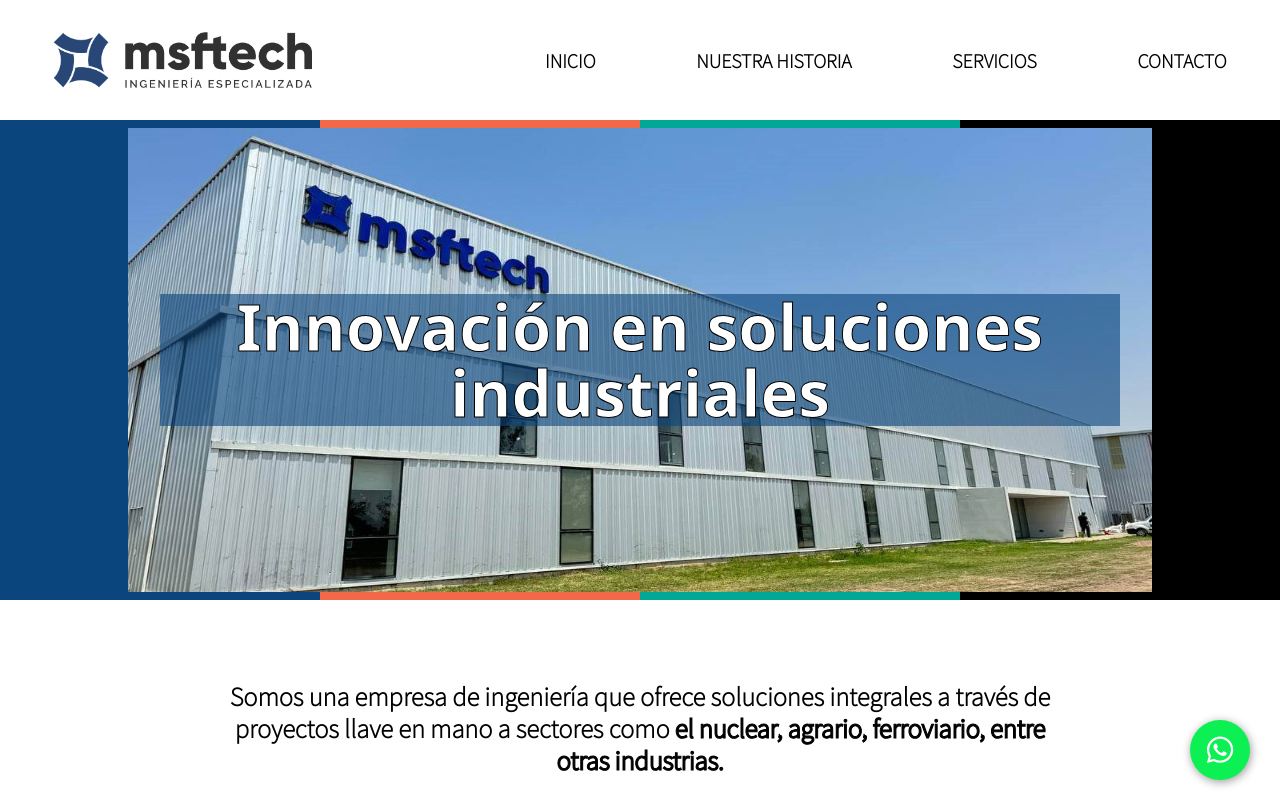
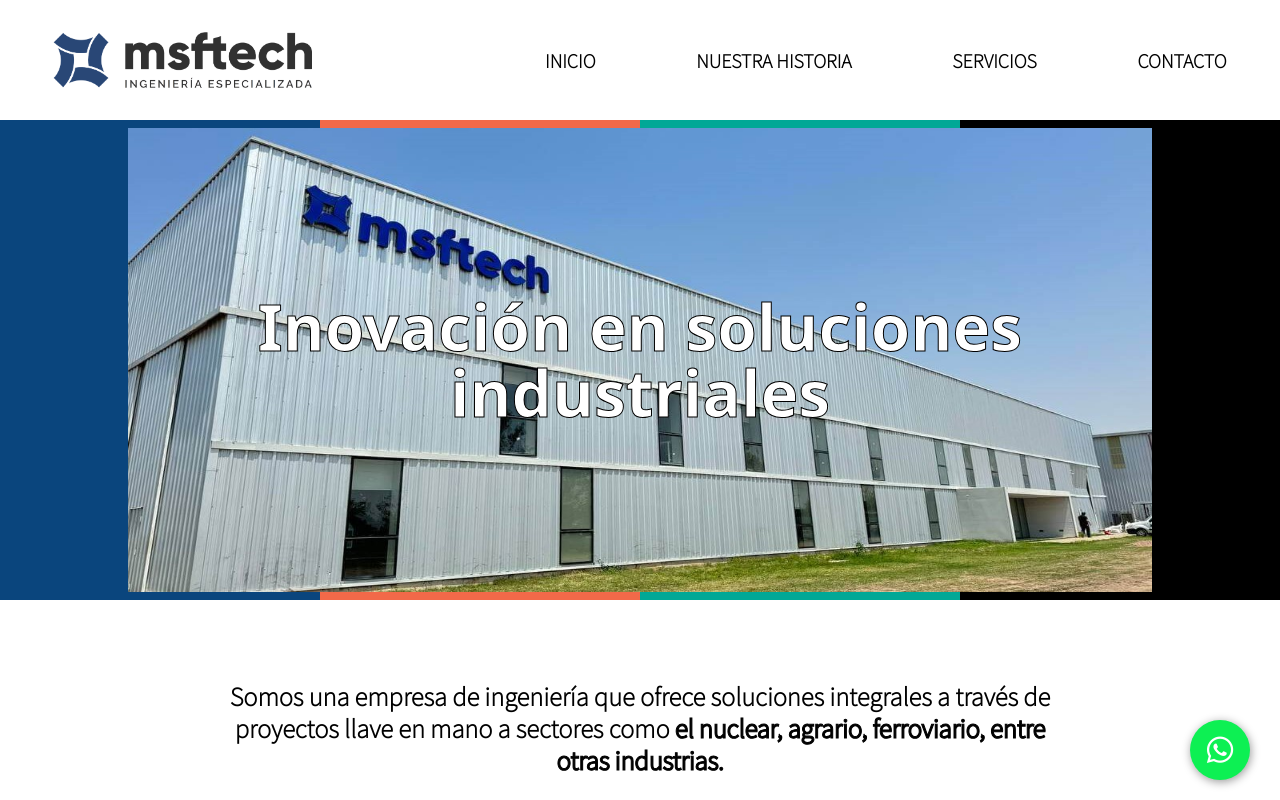
Before and after one commit to MatiasLuengo/MSF-web, a React (Vite) app: page / in a window 1280 px wide. Shown: the top 800 px of the page. Built offline with nearby package versions, Linux system fonts and the light colour scheme.

Commit message:
Add footer year and change img in our history

```diff
--- a/src/components/Banner.jsx
+++ b/src/components/Banner.jsx
@@ -11,7 +11,7 @@ export const Banner = ({ img , alt , text }) => {
             <div className="h-full w-[10%]">
                 <div className="w-full h-1/3 bg-black"></div><div className="w-full h-2/3 bg-black"></div>
             </div>
-            <h2 className="z-20 absolute w-9/12  text-white textBorder text-center text-4xl lg:text-[4rem] lg:leading-[66px] font-bold font-sans bg-primaryBlue bg-opacity-60">{text}</h2>
+            <h2 className="z-20 absolute w-9/12  text-white textBorder text-center text-4xl lg:text-[4rem] lg:leading-[66px] font-bold font-sans  bg-opacity-60">{text}</h2>
             {/* <div className="absolute top-0 bottom-0 left-0 right-0 bg-black opacity-10"></div> */}
         </div>
         <div className="flex flex-row w-full h-[8px]">
--- a/src/components/Banner2.jsx
+++ b/src/components/Banner2.jsx
@@ -9,7 +9,7 @@ export const Banner2 = ({ img , img2,  alt , text }) => {
             <img loading="lazy" className=" block h-full w-full lg:w-1/2" src={img} alt={alt} />
             <img loading="lazy" className=" hidden lg:block h-full w-1/2" src={img2} alt={alt} />
 
-            <h2 className="z-20 absolute  mx-5 px-5 text-white textBorder text-center text-4xl lg:text-[4rem] lg:leading-[66px] font-bold font-sans bg-primaryBlue bg-opacity-60">{text}</h2>
+            <h2 className="z-20 absolute  mx-5 px-5 text-white textBorder text-center text-4xl lg:text-[4rem] lg:leading-[66px] font-bold font-sans  bg-opacity-60">{text}</h2>
             {/* <div className="absolute top-0 bottom-0 left-0 right-0 bg-black opacity-10"></div> */}
         </div>
         <div className="flex flex-row w-full h-[8px]">
--- a/src/components/Footer.jsx
+++ b/src/components/Footer.jsx
@@ -2,6 +2,7 @@ import msftech from "../assets/msf.svg"
 import iso from "../assets/ISO-9001W.svg"
 import iqnet from "../assets/iqNetW.svg"
 import {topFunction} from "../scripts/back-to-top"
+import { GetYear } from "../scripts/getYear"
 
 export const Footer = ({  }) => {
     return (
@@ -42,6 +43,7 @@ export const Footer = ({  }) => {
                 </div>
                 <img className="h-20" src={msftech} alt="Isologotipo de MSF Tech" />
             </div>
+            <GetYear/>
         </footer>
     );
 };
--- a/src/main.jsx
+++ b/src/main.jsx
@@ -24,7 +24,7 @@ ReactDOM.createRoot(document.getElementById('root')).render(
       </Routes>
       <Footer/>
       <a className="btn-wpp" href="https://api.whatsapp.com/send/?phone=5493564366909" target="_blank" rel="noreferrer noopener">
-        <i class='bx bxl-whatsapp'></i>
+        <i className='bx bxl-whatsapp'></i>
       </a>
     </BrowserRouter>
   </React.StrictMode>,
--- a/src/routes/Home.jsx
+++ b/src/routes/Home.jsx
@@ -8,8 +8,8 @@ function Home() {
 
   return (
     <>
-      <Banner img={img_empresa} alt={"Taller Industrial"} text={"Innovación en soluciones industriales"}/>
-      <p className="w-8/12 m-auto text-center font-semibold text-2xl my-20">Somos una empresa de ingeniería que ofrece soluciones integrales a través de proyectos llave en mano a sectores como <span className="font-black">el nuclear, agrario, ferroviario, entre otras industrias.</span><br/><br/>
+      <Banner img={img_empresa} alt={"Taller Industrial"} text={"Inovación en soluciones industriales"}/>
+      <p className="w-8/12 m-auto text-center  text-2xl my-20">Somos una empresa de ingeniería que ofrece soluciones integrales a través de proyectos llave en mano a sectores como <span className="font-black">el nuclear, agrario, ferroviario, entre otras industrias.</span><br/><br/>
       Nos dedicamos al diseño, fabricación, mantenimiento y asistencia técnica de ingeniería sobre procesos, máquinas especiales, dispositivos, piezas, equipos y matrices.<br/><br/>
       Cumplimos con los estándares más exigentes de la industria y nos esforzamos constantemente por superar las expectativas.
       </p>
--- a/src/routes/OurHistory.jsx
+++ b/src/routes/OurHistory.jsx
@@ -1,4 +1,4 @@
-import producción_industrial from "../assets/producción_industrial.jpg"
+import producción_industrial from "../assets/producción_industrial2.jpg"
 import img_obras from "../assets/prueba.jpg"
 import { StaffContainer } from "../components/StaffContainer"
 import { Banner } from "../components/Banner"
--- /dev/null
+++ b/src/scripts/GetYear.jsx
@@ -0,0 +1,6 @@
+export const GetYear = () => {
+    const newDate = new Date();
+    const update = newDate.getFullYear().toString();
+    return(
+        <p className="text-white text-center pb-2 text-xs">2023 - {update} MSF Tech - Realizado por <a className="hover:text-gray-300" href="https://matiasluengo.com" target="_blank" rel="noreferrer noopener">Matías Luengo</a></p>
+)}
```
Also changed, not shown: src/assets/producción_industrial2.jpg (added).
